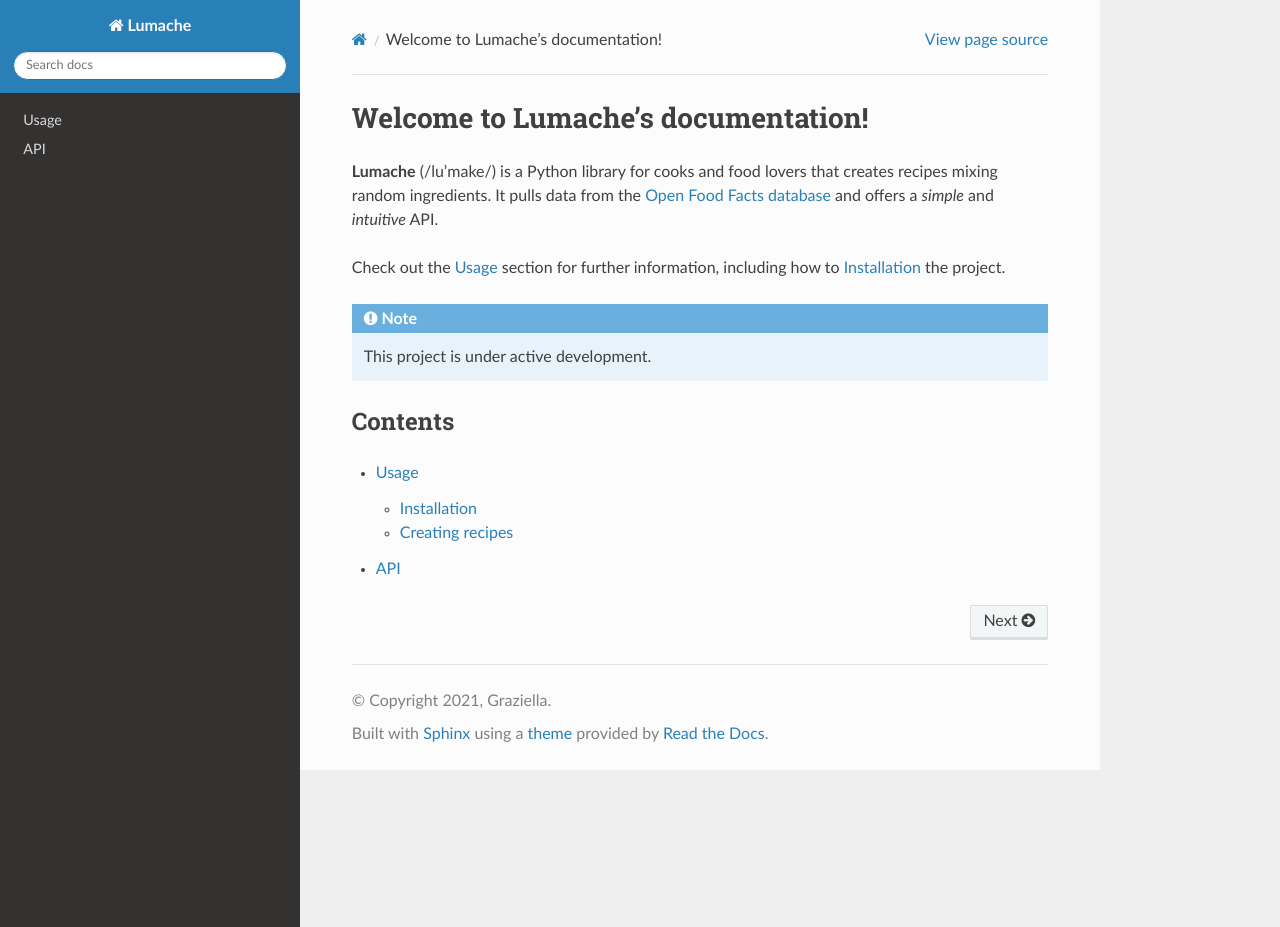
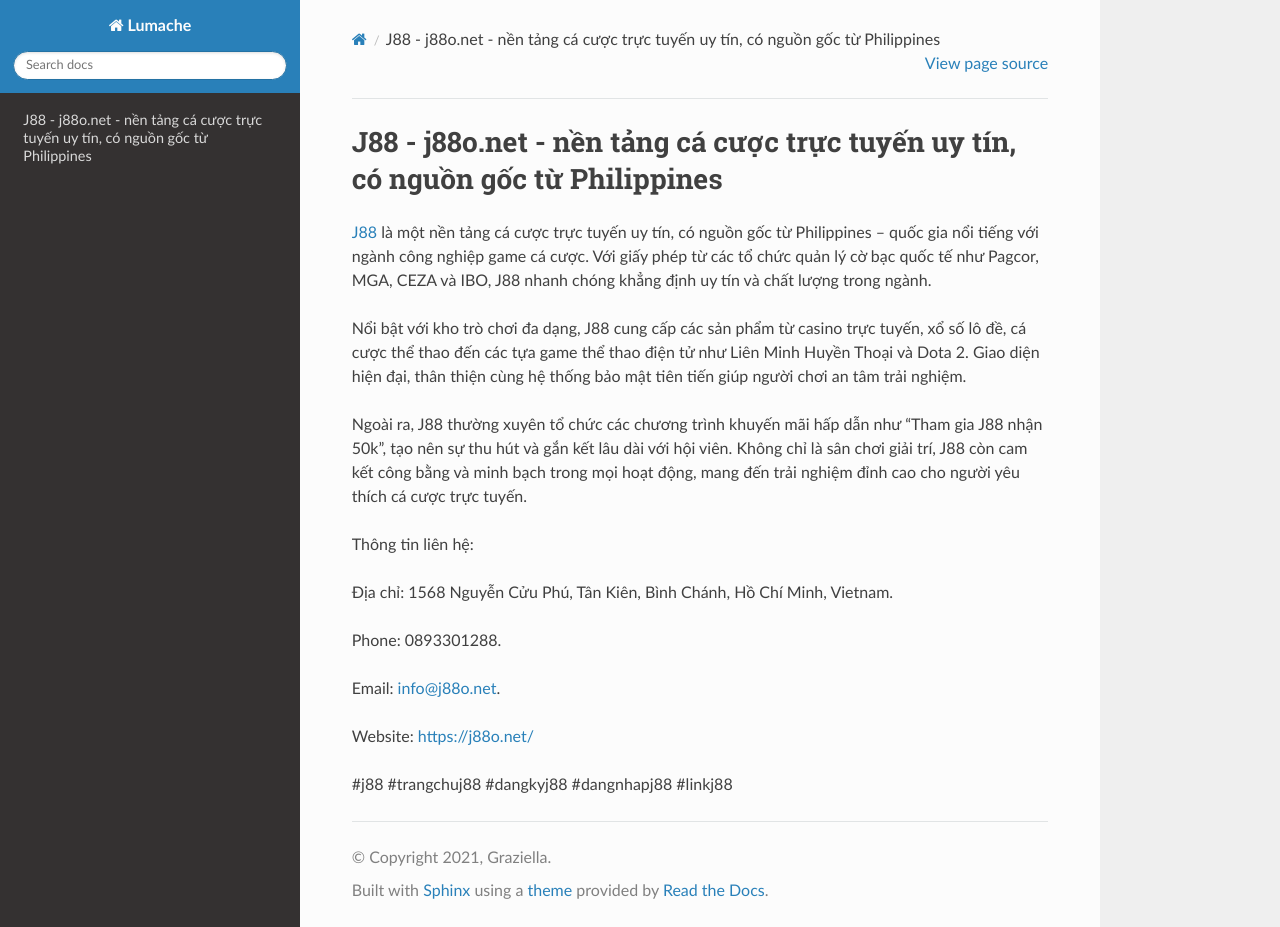
Before and after one commit to p8ebermouc/j88onet, a Sphinx documentation site: the page built from docs/source/index.rst, in a window 1280 px wide and 927 px high. Built offline with Sphinx 7.4.7 and the Read the Docs theme 3.1.0, drawn with Linux system fonts in a browser that asks for light colours.

Commit message:
Update index.rst

```diff
--- a/docs/source/index.rst
+++ b/docs/source/index.rst
@@ -1,22 +1,20 @@
-Welcome to Lumache's documentation!
+J88 - j88o.net - nền tảng cá cược trực tuyến uy tín, có nguồn gốc từ Philippines
 ===================================
 
-**Lumache** (/lu'make/) is a Python library for cooks and food lovers
-that creates recipes mixing random ingredients.
-It pulls data from the `Open Food Facts database <https://world.openfoodfacts.org/>`_
-and offers a *simple* and *intuitive* API.
+`J88 <https://j88o.net/>`_ là một nền tảng cá cược trực tuyến uy tín, có nguồn gốc từ Philippines – quốc gia nổi tiếng với ngành công nghiệp game cá cược. Với giấy phép từ các tổ chức quản lý cờ bạc quốc tế như Pagcor, MGA, CEZA và IBO, J88 nhanh chóng khẳng định uy tín và chất lượng trong ngành.
 
-Check out the :doc:`usage` section for further information, including
-how to :ref:`installation` the project.
+Nổi bật với kho trò chơi đa dạng, J88 cung cấp các sản phẩm từ casino trực tuyến, xổ số lô đề, cá cược thể thao đến các tựa game thể thao điện tử như Liên Minh Huyền Thoại và Dota 2. Giao diện hiện đại, thân thiện cùng hệ thống bảo mật tiên tiến giúp người chơi an tâm trải nghiệm.
 
-.. note::
+Ngoài ra, J88 thường xuyên tổ chức các chương trình khuyến mãi hấp dẫn như "Tham gia J88 nhận 50k", tạo nên sự thu hút và gắn kết lâu dài với hội viên. Không chỉ là sân chơi giải trí, J88 còn cam kết công bằng và minh bạch trong mọi hoạt động, mang đến trải nghiệm đỉnh cao cho người yêu thích cá cược trực tuyến.
 
-   This project is under active development.
+Thông tin liên hệ:
 
-Contents
---------
+Địa chỉ: 1568 Nguyễn Cửu Phú, Tân Kiên, Bình Chánh, Hồ Chí Minh, Vietnam.
 
-.. toctree::
+Phone: 0893301288.
 
-   usage
-   api
+Email: info@j88o.net.
+
+Website: https://j88o.net/
+
+#j88 #trangchuj88 #dangkyj88 #dangnhapj88 #linkj88
```
